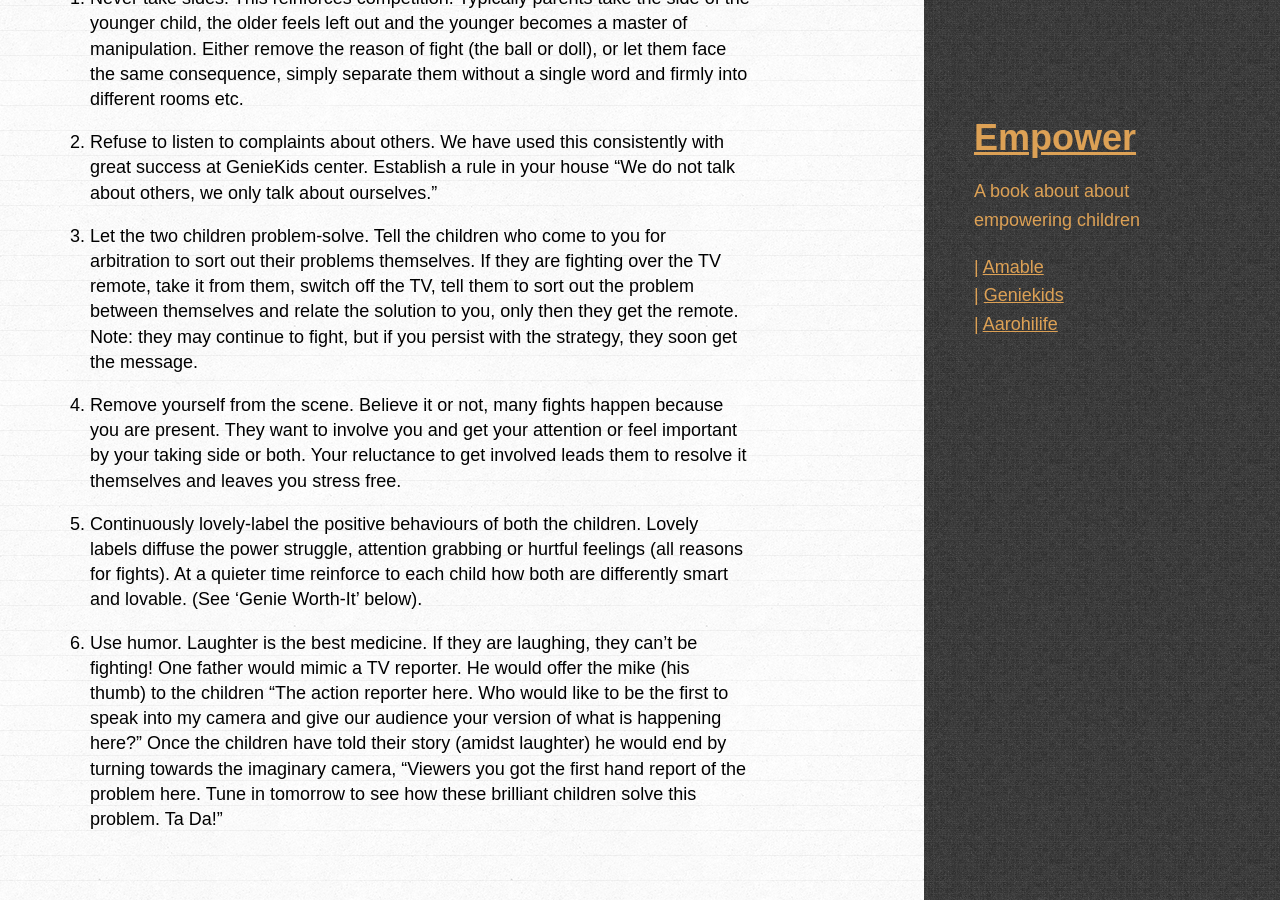
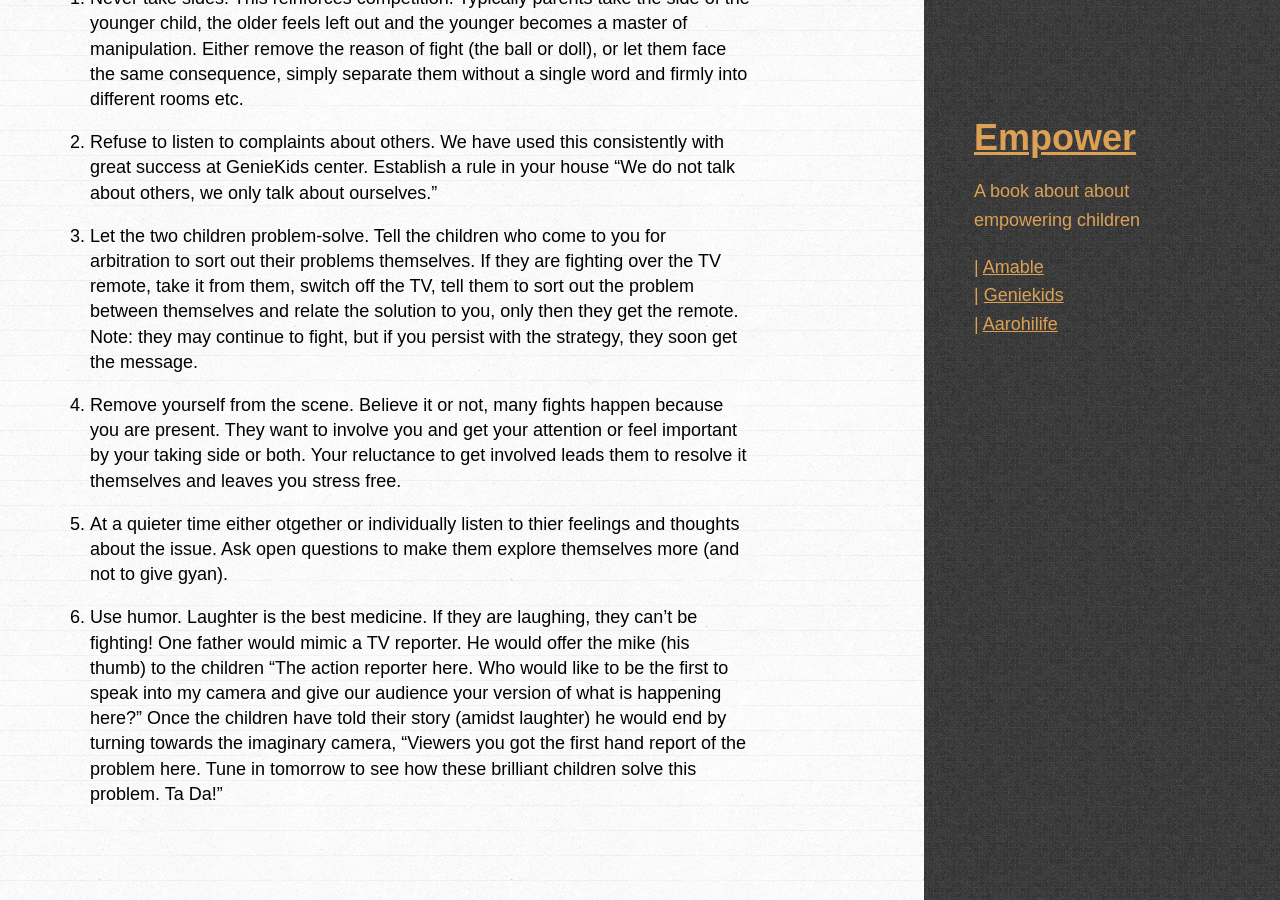
Before and after one commit to amitkaps/empower, a Jekyll site: the page built from _posts/2013-08-01-cooperation.md, in a window 1280 px wide and 900 px high, scrolled down 1055 px. Built offline with Jekyll 4.4.1, drawn with Linux system fonts in a browser that asks for light colours; some web fonts are replaced.

Commit message:
Updated 2013-08-01-cooperation.md

```diff
--- a/_posts/2013-08-01-cooperation.md
+++ b/_posts/2013-08-01-cooperation.md
@@ -31,6 +32,6 @@ Some suggestions:
 
 4. Remove yourself from the scene. Believe it or not, many fights happen because you are present. They want to involve you and get your attention or feel important by your taking side or both. Your reluctance to get involved leads them to resolve it themselves and leaves you stress free.
 
-5. Continuously lovely-label the positive behaviours of both the children. Lovely labels diffuse the power struggle, attention grabbing or hurtful feelings (all reasons for fights). At a quieter time reinforce to each child how both are differently smart and lovable. (See ‘Genie Worth-It’ below).
+5. At a quieter time either otgether or individually listen to thier feelings and thoughts about the issue. Ask open questions to make them explore themselves more (and not to give gyan).
 
 6. Use humor. Laughter is the best medicine. If they are laughing, they can’t be fighting! One father would mimic a TV reporter. He would offer the mike (his thumb) to the children “The action reporter here. Who would like to be the first to speak into my camera and give our audience your version of what is happening here?” Once the children have told their story (amidst laughter) he would end by turning towards the imaginary camera, “Viewers you got the first hand report of the problem here. Tune in tomorrow to see how these brilliant children solve this problem. Ta Da!”
```
Also changed, not shown: other parts of _posts/2013-08-01-cooperation.md (+1 -0 lines).
